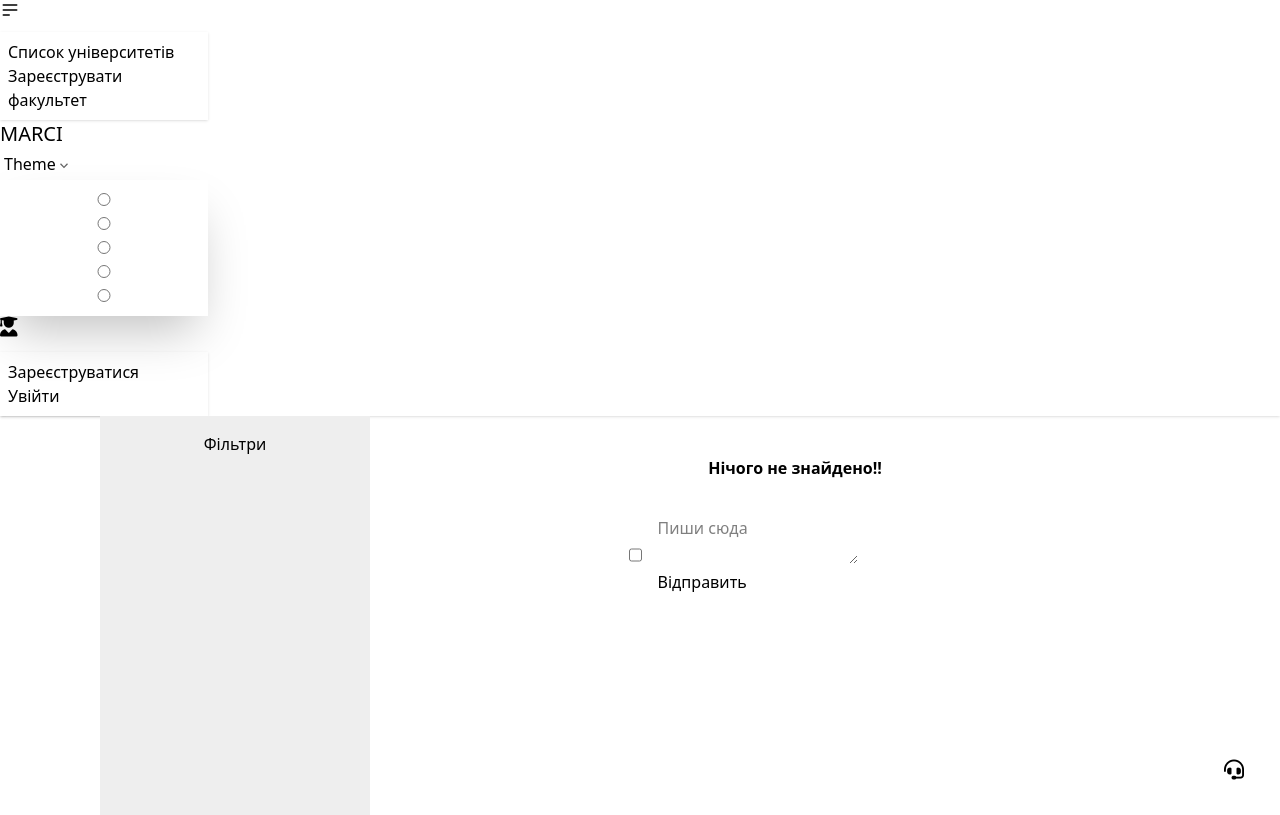
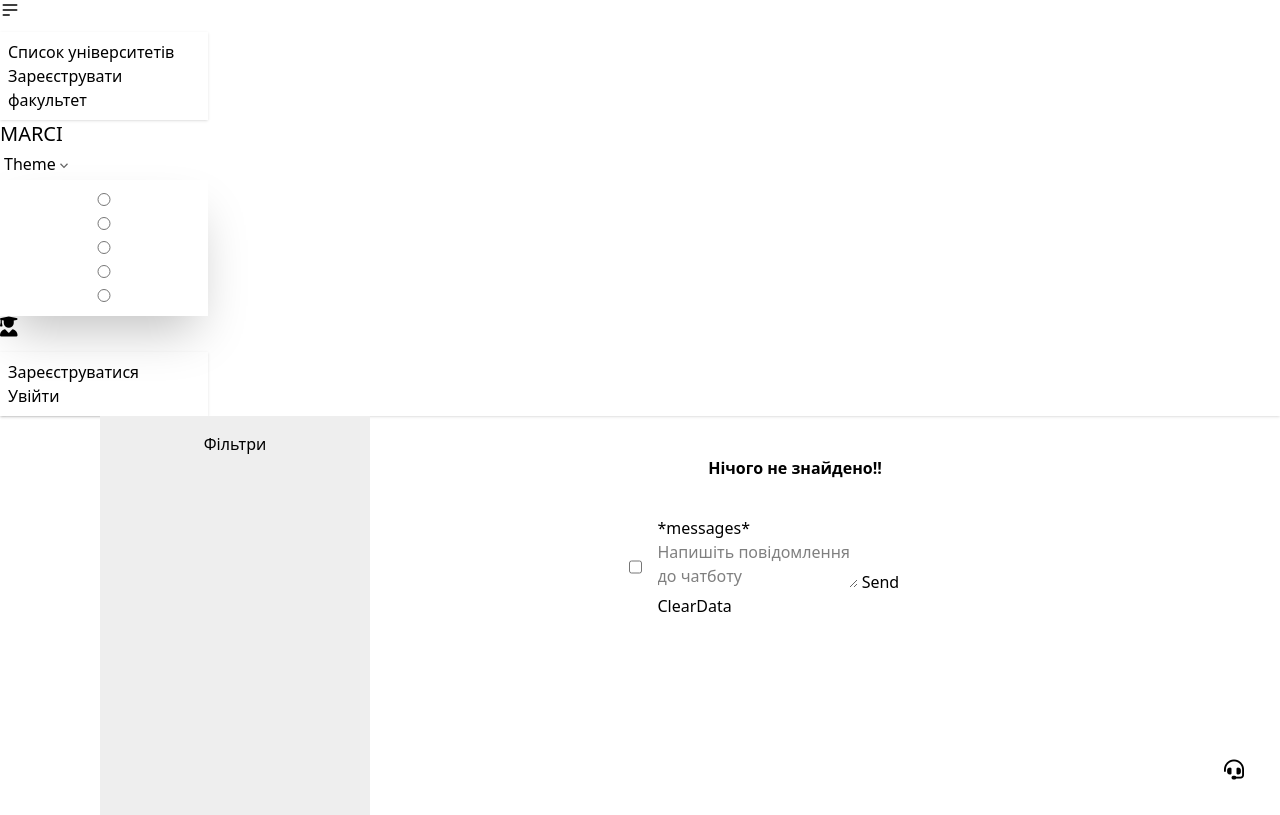
Before and after one commit to heetaru/MARCI, a Django app: template application/universities/templates/universities/faculty_list.html in a window 1280 px wide. Shown: the top 815 px of the page. Run offline with Django 5.2, Linux system fonts and the light colour scheme; the template is opened without the code that fills it, so the values that code supplies are empty; some libraries are stand-ins or nearby versions.

Commit message:
chatgpt + messages_history for user in db + messages_history clear btn

```diff
--- a/application/account/models.py
+++ b/application/account/models.py
@@ -5,6 +5,7 @@ class Students(models.Model):
     user_name = models.TextField("Імʼя користувача")
     user_mail = models.TextField("Пошта користувача")
     user_password = models.TextField("Пароль користувача")
+    chatgpt_messages_history = models.TextField("Історія повідомлень з чатботом", default="")
 
     def __str__(self):
         return self.user_name
--- a/application/universities/templates/universities/faculty_list.html
+++ b/application/universities/templates/universities/faculty_list.html
@@ -28,13 +28,17 @@
       </div>
       <div class="drawer-side">
         <label for="my-drawer-4" aria-label="close sidebar" class="drawer-overlay"></label>
-        <ul class="menu bg-base-200 text-base-content min-h-full w-80 p-4">
-            <form>
+        <div class="menu bg-base-200 text-base-content min-h-full w-80 p-4 flex flex-col justify-between">
+            <div>
+                *messages*
+            </div>
+            <form method="post">
                 {% csrf_token %}
-                <textarea class="textarea" placeholder="Пиши сюда"></textarea>
-                <input type="submit" value="Відправить" class="btn" />
+                <textarea class="textarea" placeholder="Напишіть повідомлення до чатботу"></textarea>
+                <input type="submit" name="action" value="Send" class="btn" />
+                <input type="submit" name="action" value="ClearData" class="btn" />
             </form>
-        </ul>
+        </div>
       </div>
     </div>
     </div>
--- a/application/universities/views.py
+++ b/application/universities/views.py
@@ -40,6 +40,9 @@ def index(request):
 
 
     if request.method == 'POST':
+        if request.POST.get('action') == 'ClearData':
+            user.chatgpt_messages_history = ""
+            user.save()
         faculty_id = request.POST.get('faculty_id')
         save_status = request.POST.get('save_status')
         print(f"faculty_id={faculty_id}, save_status={save_status}")
```
Also changed, not shown: application/universities/chatgpt.py (added, +33 -0 lines), application/account/migrations/0003_students_chatpgt_message_history.py (added), application/account/migrations/0004_rename_chatpgt_message_history_students_chatgpt_messages_history.py (added).
